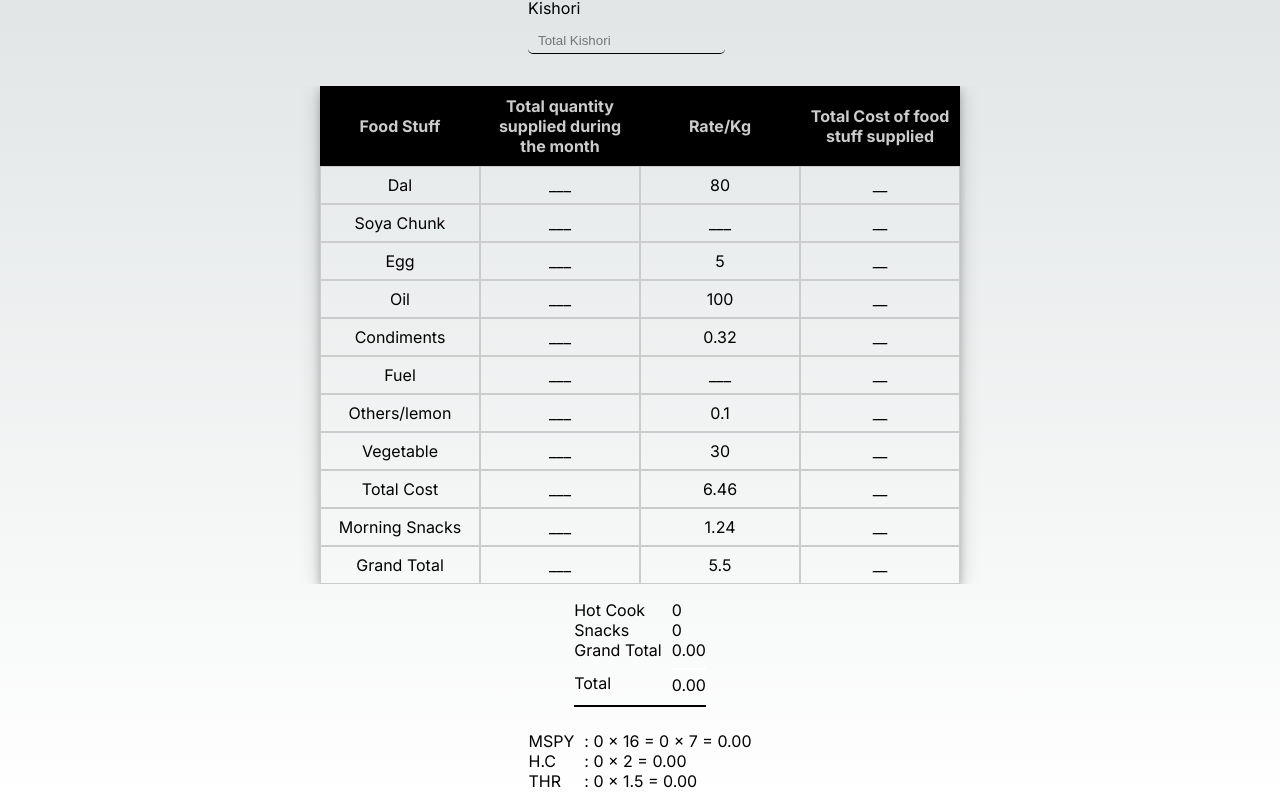
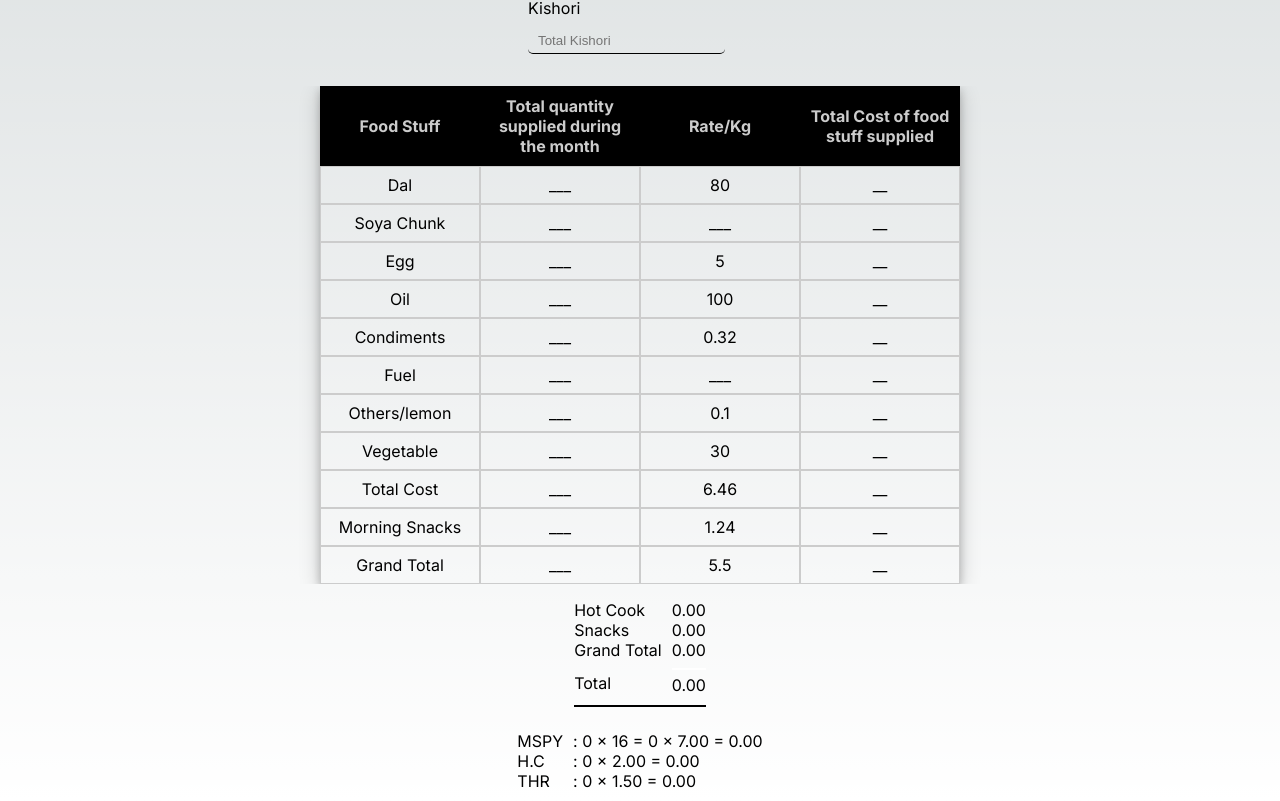
Before and after one commit to Kfardeenbls/next-my-voucher, a Next.js app: page / in a window 1280 px wide. Shown: the part 336-1137 px from the top of the page. Built offline with nearby package versions, Linux system fonts and the light colour scheme.

Commit message:
add number function

```diff
--- a/src/app/component/Separate_Egg_cost.jsx
+++ b/src/app/component/Separate_Egg_cost.jsx
@@ -20,10 +20,10 @@ const Separate_Egg_cost = ({ Kishori_count, HC_Count, THR_Count }) => {
         style={{ display: "flex", flexDirection: "column" }}
       >
         <span>
-          : {`${Kishori_count} × 16 = ${kishori} × 7 = ${Kishori_price}`}
+          : {`${Kishori_count} × 16 = ${kishori} × 7.00 = ${Kishori_price}`}
         </span>
-        <span>: {`${HC_Count} × 2 = ${HC_price}`}</span>
-        <span>: {`${THR_Count} × 1.5 = ${THR_price}`}</span>
+        <span>: {`${HC_Count} × 2.00 = ${HC_price}`}</span>
+        <span>: {`${THR_Count} × 1.50 = ${THR_price}`}</span>
       </div>
     </div>
   );
--- a/src/app/page.js
+++ b/src/app/page.js
@@ -311,8 +311,8 @@ const Voucher = () => {
               </span>
             </div>
             <div style={{ display: "flex", flexDirection: "column" }}>
-              <span>{totalCostValue}</span>
-              <span>{snacksValue}</span>
+              <span>{Number(totalCostValue).toFixed(2)}</span>
+              <span>{Number(snacksValue).toFixed(2)}</span>
               <span
                 style={{
                   paddingBottom: "0.5rem",
```
